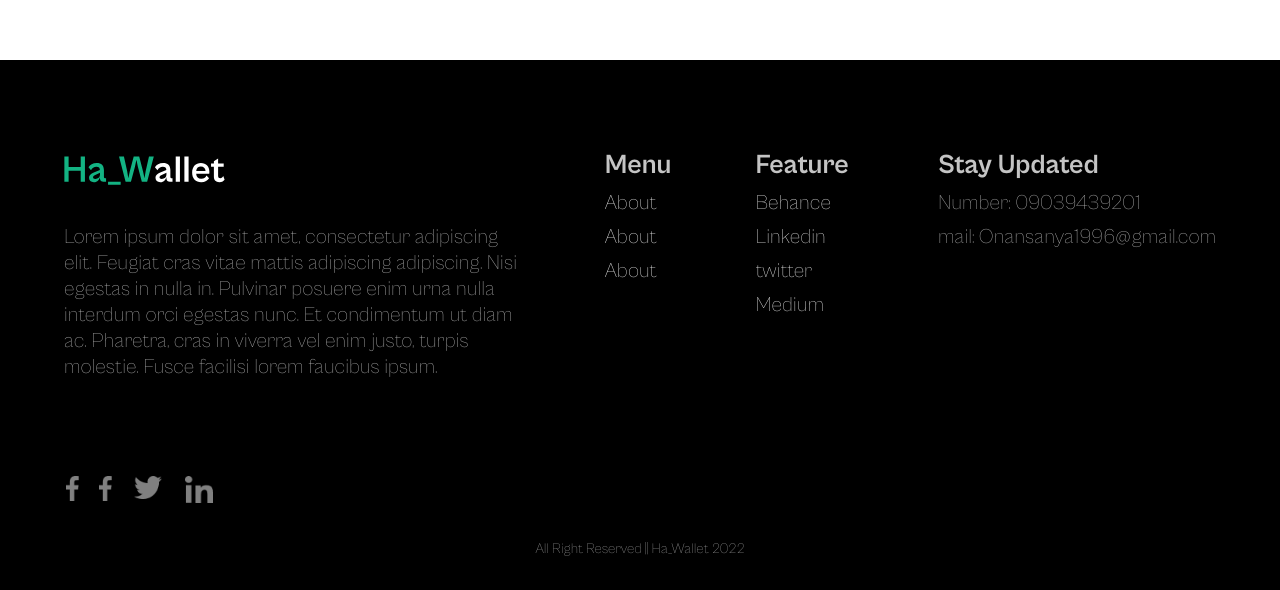
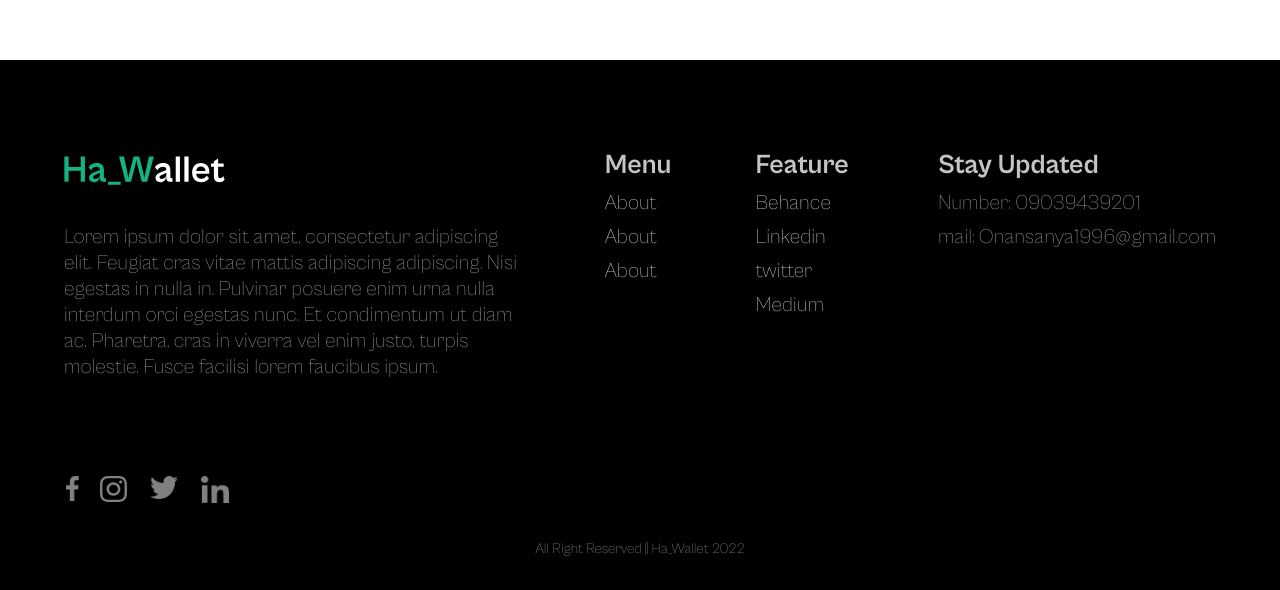
Before and after one commit to mustafaalameen/Ha_wallet_landing_page, a plain HTML site: page index.html in a window 1280 px wide. Shown: the part 5042-5632 px from the top of the page. Drawn offline with Linux system fonts and the light colour scheme; files whose address does not match are found by name.

Commit message:
Modify the footer social-media logo

```diff
--- a/index.html
+++ b/index.html
@@ -252,7 +252,7 @@
         </div>
         <ul class="footer--social">
             <li><a href="#"><img src="./images/Vector.png" alt="facebook"></a></li>
-            <li><a href="#"><img src="./images/Vector.png" alt="Instagram"></a></li>
+            <li><a href="#"><img src="./images/Vectorinstagram.svg" alt="Instagram"></a></li>
             <li><a href="#"><img src="./images/Vector (1).png" alt="twitter"></a></li>
             <li><a href="#"><img src="./images/Vector (2).png" alt="Linkedin"></a></li>
         </ul>
```
Also changed, not shown: images/Vectorinstagram.svg (added), 1 other file.
